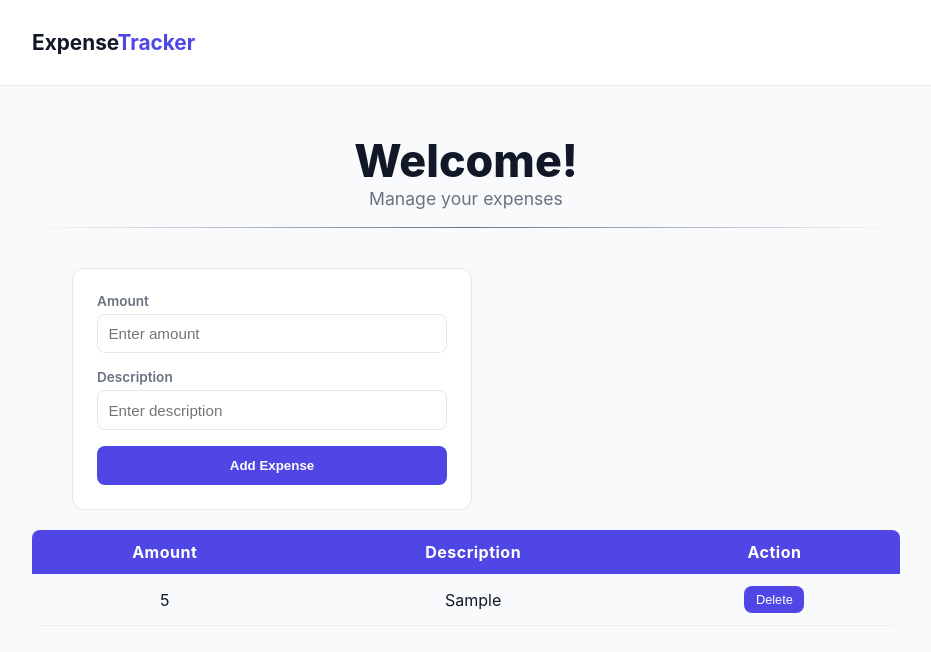
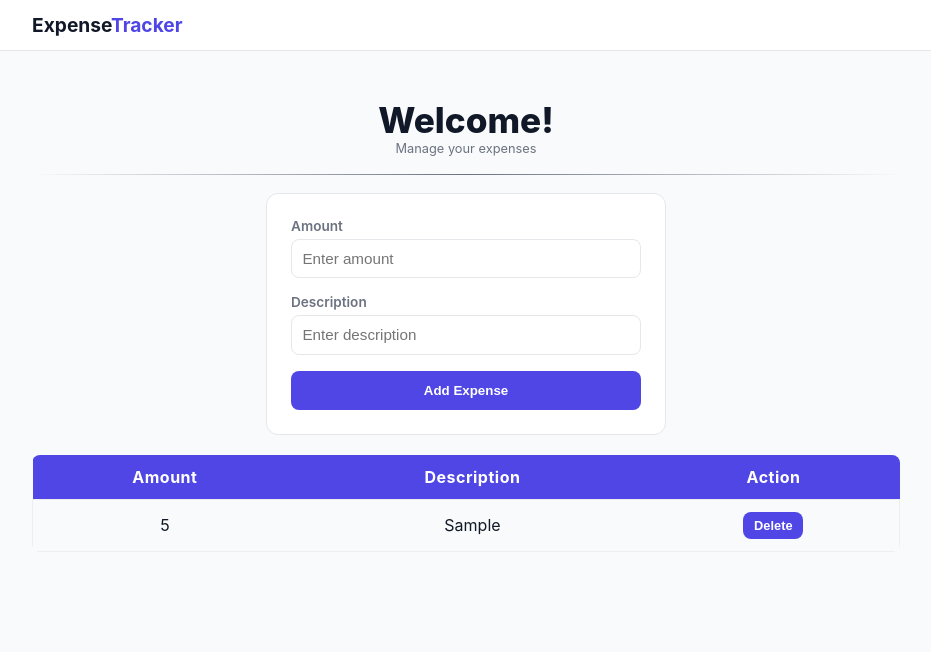
Before and after one commit to amitsharma597/expense-tracker, a plain HTML site: page index.html in a window 1280 px wide. Both pictures are taken after typing "5", "Sample" into the empty fields and a click on the button "Add Expense". Shown: the whole page, without its empty margins (174-1105 px from the left). Drawn offline with Linux system fonts and the light colour scheme.

Commit message:
Update CSS and add enter key focus behavior

```diff
--- a/css/styles.css
+++ b/css/styles.css
@@ -25,7 +25,7 @@ body {
 header {
     background: var(--card);
     border-bottom: 1px solid var(--border);
-    padding: 1rem 0;
+
 }
 
 header .container {
@@ -38,7 +38,7 @@ header .container {
 }
 
 header h1 {
-    font-size: 1.3rem;
+    font-size: 1.2rem;
     font-weight: 700;
 }
 
@@ -55,7 +55,7 @@ main {
 
 /* Hero Section */
 .hero {
-    font-size: 2.8rem;
+    font-size: 2.2rem;
     font-weight: 800;
     text-align: center;
 }
@@ -63,7 +63,7 @@ main {
 .herosub {
     color: var(--text-muted);
     margin-bottom: 10px;
-    font-size: 1.1rem;
+    font-size: 0.8rem;
     text-align: center;
 }
 
@@ -80,8 +80,9 @@ hr {
     padding: 1.5rem;
     border-radius: 12px;
     border: 1px solid var(--border);
-    max-width: 400px;
-    margin: 40px 40px 20px 40px;
+    width: 400px;
+    margin: 0 auto;
+
 
 }
 
@@ -124,6 +125,11 @@ input:focus {
     background-color: var(--accent-hover);
 }
 
+#add-expense-btn:active {
+    transform: scale(0.96);
+}
+
+/* Expense table */
 .table-list {
     width: 100%;
     border-collapse: collapse;
@@ -155,11 +161,13 @@ overflow-y: hidden;
     overflow-y: hidden;
     text-align: center;
     white-space: nowrap;
-    font-weight: 00;
+
 }
 
 .table-list tbody tr {
     border-bottom: 1px solid #eee;
+    border: 1px solid #eee;
+    border-radius: 8px;
 }
 
 
@@ -170,7 +178,7 @@ overflow-y: hidden;
     border: none;
     padding: 6px 8px;
     cursor: pointer;
-    font-weight: 540;
+    font-weight: 550;
     min-width: 60px;
     font-size: 0.8rem;
 }
--- a/js/index.js
+++ b/js/index.js
@@ -24,7 +24,7 @@ document.addEventListener("DOMContentLoaded", () => {
     };
 
     const showList = (amount, description) => {
-        if (amount === "") return;
+        if (amount === "" || description === "") return;
 
         const row = document.createElement('tr');
         row.innerHTML = `
@@ -62,6 +62,8 @@ document.addEventListener("DOMContentLoaded", () => {
                 inputAmount.value.trim(),
                 inputDescription.value.trim()
             );
+
+            inputDescription.focus();
         }
     });
 
@@ -71,6 +73,7 @@ document.addEventListener("DOMContentLoaded", () => {
                 inputAmount.value.trim(),
                 inputDescription.value.trim()
             );
+            inputAmount.focus();
         }
     });
 
```
